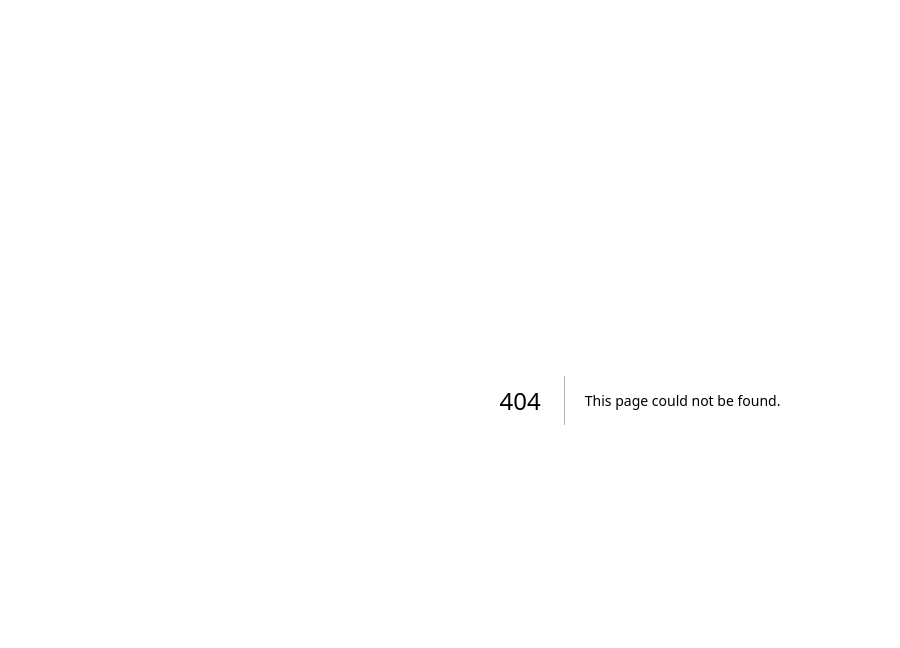
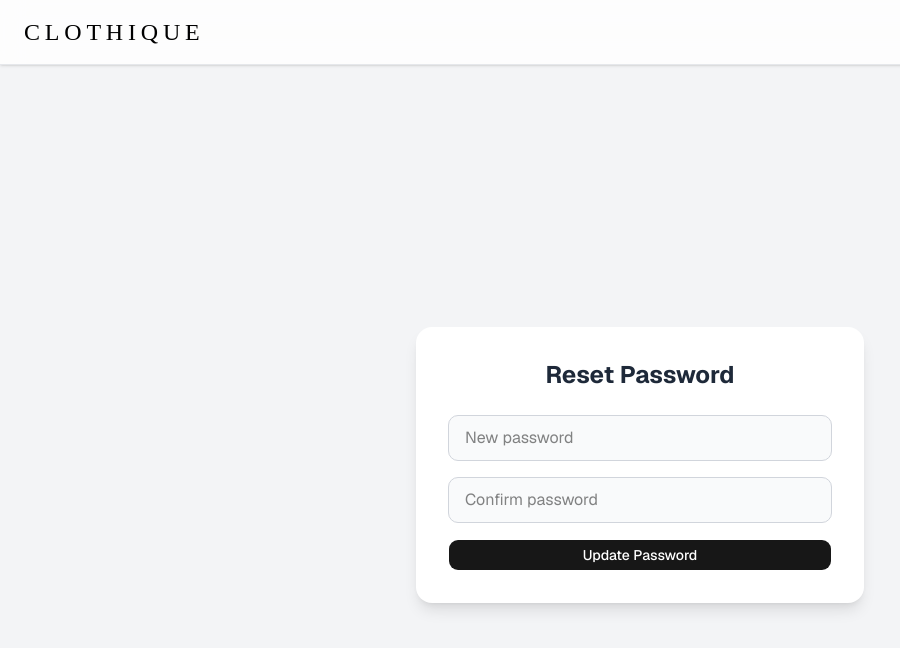
Before and after one commit to ramithax/clothique, a Next.js app: page /reset-password in a window 1280 px wide. Before the commit this address had no page. Shown: the top 648 px of the page, without its empty margins (0-900 px from the left). Built offline with nearby package versions, Linux system fonts and the light colour scheme.

Commit message:
Created Ui for password reset pages

```diff
--- /dev/null
+++ b/app/(auth)/forgot-password/page.tsx
@@ -0,0 +1,75 @@
+"use client"
+
+import { Button } from "@/components/ui/button";
+import { useState } from "react";
+import { toast } from "sonner";
+
+export default function ForgotPasswordPage() {
+
+    const [email, setEmail] = useState("")
+    const [loading, setLoading] = useState(false)
+
+    const handleSubmit = async (e: React.FormEvent) => {
+        e.preventDefault()
+
+        setLoading(true)
+        const toastId = toast.loading("Sending reset link...")
+
+        try {
+            // TODO: call backend
+            // await requestPasswordReset(email)
+
+            toast.success("If this email exists, a reset link was sent", {
+                id: toastId,
+            })
+
+        } catch (err) {
+
+            toast.error("Something went wrong", {
+                id: toastId,
+            })
+
+        } finally {
+            setLoading(false)
+        }
+    }
+
+    return (
+        <div className="min-h-screen flex items-center justify-center bg-gray-100 dark:bg-[#0b0c10] px-4">
+
+            <div className="w-full max-w-md bg-white dark:bg-[#111217] shadow-lg rounded-2xl p-8">
+
+                <div className="text-center mb-6">
+
+                    <h1 className="text-2xl font-bold text-gray-800 dark:text-white">
+                        Forgot Password
+                    </h1>
+
+                    <p className="text-sm text-gray-500 mt-2">
+                        Enter your email to receive a reset link
+                    </p>
+
+                </div>
+
+                <form onSubmit={handleSubmit} className="space-y-5">
+
+                    <input
+                        type="email"
+                        value={email}
+                        onChange={(e) => setEmail(e.target.value)}
+                        placeholder="Email address"
+                        required
+                        className="w-full px-4 py-2.5 border rounded-lg bg-gray-50 dark:bg-[#1a1b20] border-gray-300 dark:border-gray-700 focus:outline-none focus:ring-2 focus:ring-blue-500"
+                    />
+
+                    <Button className="w-full text-white" disabled={loading}>
+                        {loading ? "Sending..." : "Send Reset Link"}
+                    </Button>
+
+                </form>
+
+            </div>
+
+        </div>
+    )
+}
--- /dev/null
+++ b/app/(auth)/reset-password/page.tsx
@@ -0,0 +1,84 @@
+"use client"
+
+import { Button } from "@/components/ui/button";
+import { useState } from "react";
+import { useSearchParams } from "next/navigation";
+import { toast } from "sonner";
+
+export default function ResetPasswordPage() {
+
+    const params = useSearchParams()
+    const token = params.get("token")
+
+    const [password, setPassword] = useState("")
+    const [confirm, setConfirm] = useState("")
+    const [loading, setLoading] = useState(false)
+
+    const handleSubmit = async (e: React.FormEvent) => {
+        e.preventDefault()
+
+        if (password !== confirm) {
+            return toast.error("Passwords do not match")
+        }
+
+        setLoading(true)
+        const toastId = toast.loading("Updating password...")
+
+        try {
+            // TODO: call backend with token + password
+
+            toast.success("Password updated successfully", {
+                id: toastId,
+            })
+
+        } catch (err) {
+
+            toast.error("Invalid or expired link", {
+                id: toastId,
+            })
+
+        } finally {
+            setLoading(false)
+        }
+    }
+
+    return (
+        <div className="min-h-screen flex items-center justify-center bg-gray-100 dark:bg-[#0b0c10] px-4">
+
+            <div className="w-full max-w-md bg-white dark:bg-[#111217] shadow-lg rounded-2xl p-8">
+
+                <h1 className="text-2xl font-bold text-center mb-6 text-gray-800 dark:text-white">
+                    Reset Password
+                </h1>
+
+                <form onSubmit={handleSubmit} className="space-y-4">
+
+                    <input
+                        type="password"
+                        placeholder="New password"
+                        value={password}
+                        onChange={(e) => setPassword(e.target.value)}
+                        required
+                        className="w-full px-4 py-2.5 border rounded-lg bg-gray-50 dark:bg-[#1a1b20] border-gray-300 dark:border-gray-700"
+                    />
+
+                    <input
+                        type="password"
+                        placeholder="Confirm password"
+                        value={confirm}
+                        onChange={(e) => setConfirm(e.target.value)}
+                        required
+                        className="w-full px-4 py-2.5 border rounded-lg bg-gray-50 dark:bg-[#1a1b20] border-gray-300 dark:border-gray-700"
+                    />
+
+                    <Button className="w-full text-white" disabled={loading}>
+                        {loading ? "Updating..." : "Update Password"}
+                    </Button>
+
+                </form>
+
+            </div>
+
+        </div>
+    )
+}
```
